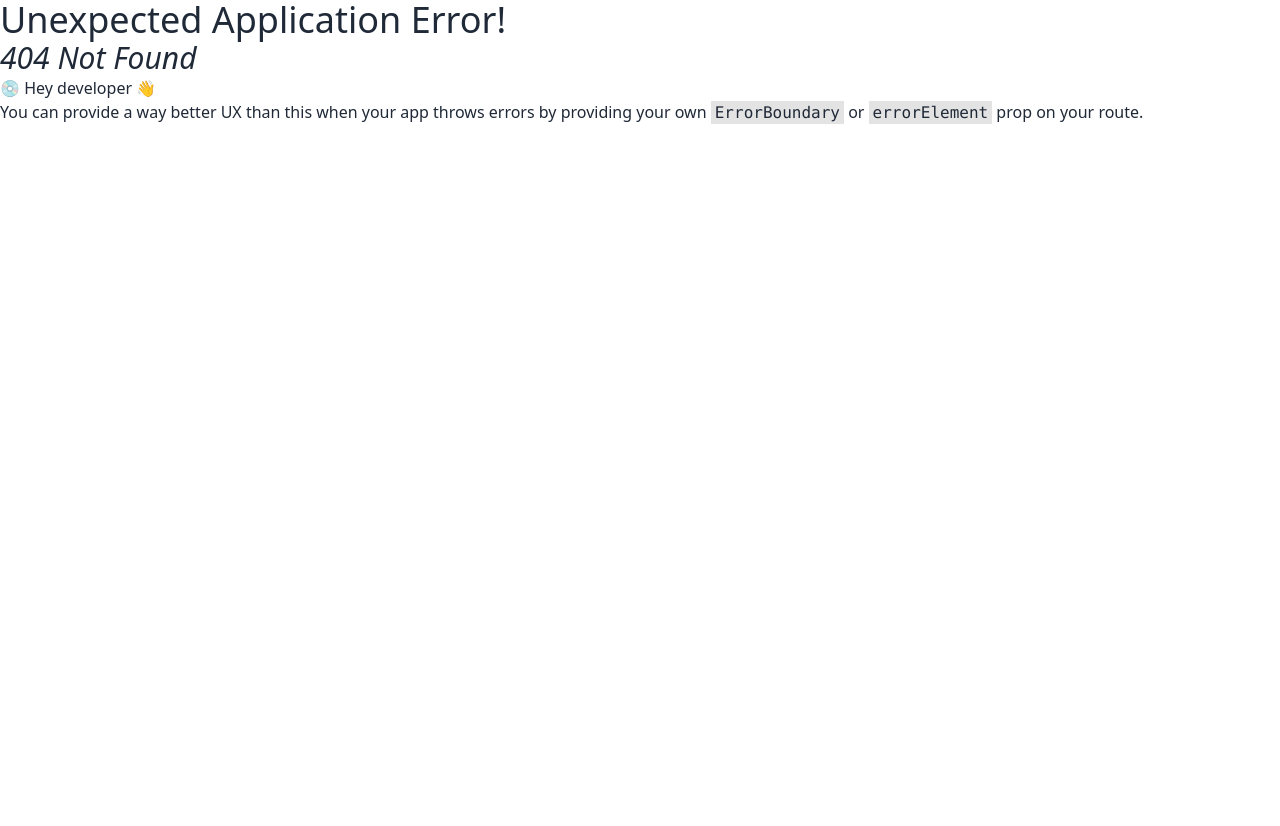
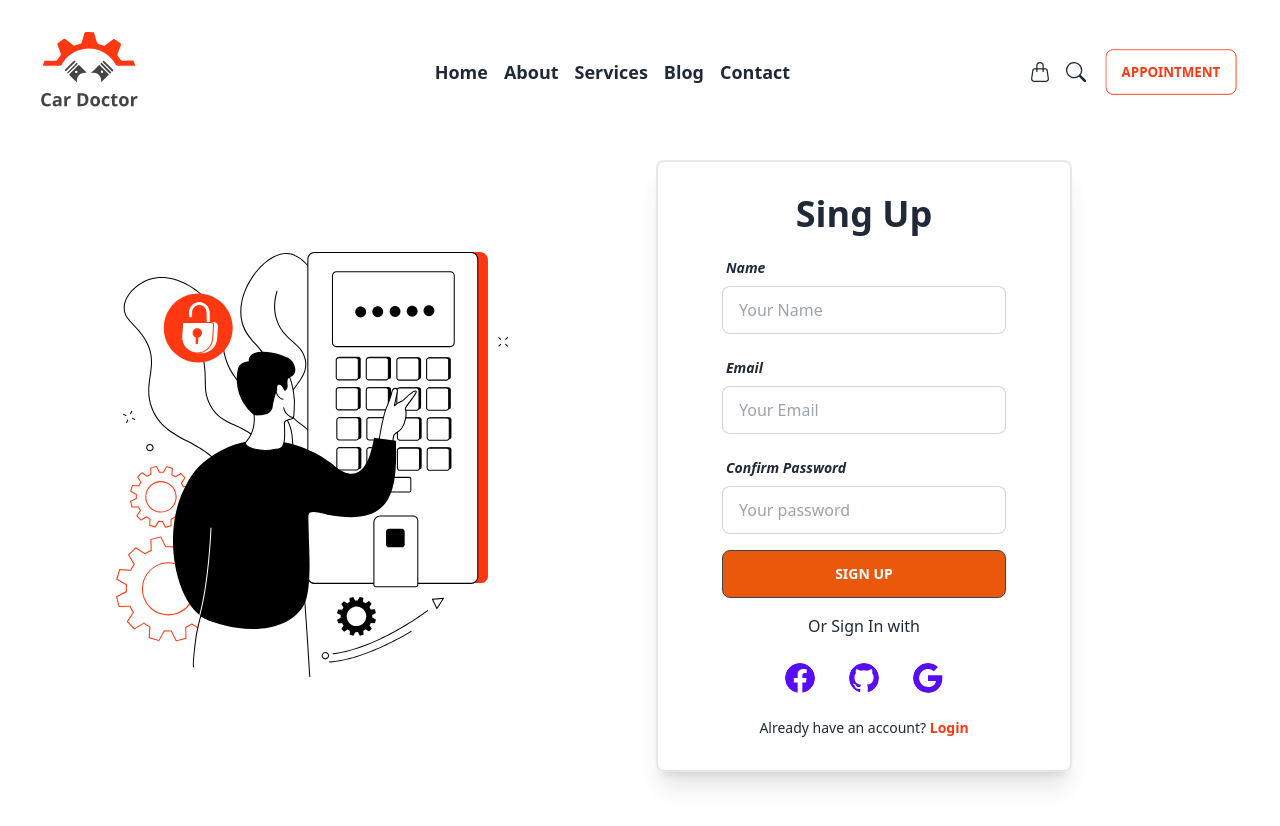
Before and after one commit to rofikul-resan/car-doctor-client-crud, a React (Vite) app: page /auth/sing-up in a window 1280 px wide. Before the commit this address had no page. Shown: the top 826 px of the page. Before the commit the page ends 800 px from the top, so only its background shows below. Built offline with nearby package versions, Linux system fonts and the light colour scheme.

Commit message:
add sing up form

```diff
--- a/src/components/Navbar.jsx
+++ b/src/components/Navbar.jsx
@@ -19,7 +19,7 @@ const Navbar = () => {
         <img className="h-20 mb-4" src={logo} alt="" />
       </div>
       <div
-        className={`md:ml-auto flex flex-col md:flex-row gap-4 mb-4 font-semibold text-lg ${
+        className={`md:ml-auto flex items-center flex-col md:flex-row gap-4 mb-4 font-semibold text-lg ${
           !showNav ? "hidden md:flex" : " flex"
         } `}
       >
--- a/src/page/Auth/Login.jsx
+++ b/src/page/Auth/Login.jsx
@@ -4,7 +4,8 @@ import { Link } from "react-router-dom";
 const Login = () => {
   return (
     <div>
-      <form className="w-2/3 border-2 p-16 rounded-lg shadow-xl space-y-6">
+      <form className="w-2/3 border-2 px-16 py-8 rounded-lg shadow-xl space-y-4">
+        <h2 className="text-center font-semibold">Log in</h2>
         <div className="form-control">
           <label className="label">
             <span className="label-text">Email</span>
--- /dev/null
+++ b/src/page/Auth/SingUp.jsx
@@ -0,0 +1,72 @@
+import { BsFacebook, BsGithub, BsGoogle } from "react-icons/bs";
+import { Link } from "react-router-dom";
+
+const SingUp = () => {
+  return (
+    <div>
+      <div>
+        <form className="w-2/3 border-2 px-16 py-8 rounded-lg shadow-xl space-y-4">
+          <h2 className="text-center font-semibold">Sing Up</h2>
+          <div className="form-control">
+            <label className="label">
+              <span className="label-text">Name</span>
+            </label>
+            <input
+              type="text"
+              placeholder="Your Name"
+              name="name"
+              className="input input-bordered"
+            />
+          </div>
+          <div className="form-control">
+            <label className="label">
+              <span className="label-text">Email</span>
+            </label>
+            <input
+              type="text"
+              placeholder="Your Email"
+              name="email"
+              className="input input-bordered"
+            />
+          </div>
+          <div className="form-control">
+            <label className="label">
+              <span className="label-text">Confirm Password</span>
+            </label>
+            <input
+              type="text"
+              placeholder="Your password"
+              name="password"
+              className="input input-bordered"
+            />
+          </div>
+          <div className="form-control">
+            <button className="btn bg-orange-600 text-white hover:bg-orange-800">
+              Sign Up
+            </button>
+          </div>
+          <div className="text-center">
+            <p>Or Sign In with</p>
+          </div>
+          <div className="from-control flex gap-4 text-primary justify-center">
+            <button>
+              <BsFacebook className="btn btn-circle btn-ghost p-2" />
+            </button>
+            <button>
+              <BsGithub className="btn btn-circle btn-ghost p-2" />
+            </button>
+            <button>
+              <BsGoogle className="btn btn-circle btn-ghost p-2" />
+            </button>
+          </div>
+          <p className="text-center text-sm">
+            Already have an account?{" "}
+            <Link className="text-[#FF3811] font-bold">Login</Link>
+          </p>
+        </form>
+      </div>
+    </div>
+  );
+};
+
+export default SingUp;
--- a/src/router/Router.jsx
+++ b/src/router/Router.jsx
@@ -3,6 +3,7 @@ import HomeLayout from "../layout/HomeLayout";
 import Home from "../page/home/Home";
 import AuthLayout from "../page/Auth/AuthLayout";
 import Login from "../page/Auth/Login";
+import SingUp from "../page/Auth/SingUp";
 
 const router = createBrowserRouter([
   {
@@ -23,6 +24,10 @@ const router = createBrowserRouter([
         path: "login",
         element: <Login />,
       },
+      {
+        path: "sing-up",
+        element: <SingUp />,
+      },
     ],
   },
 ]);
```
